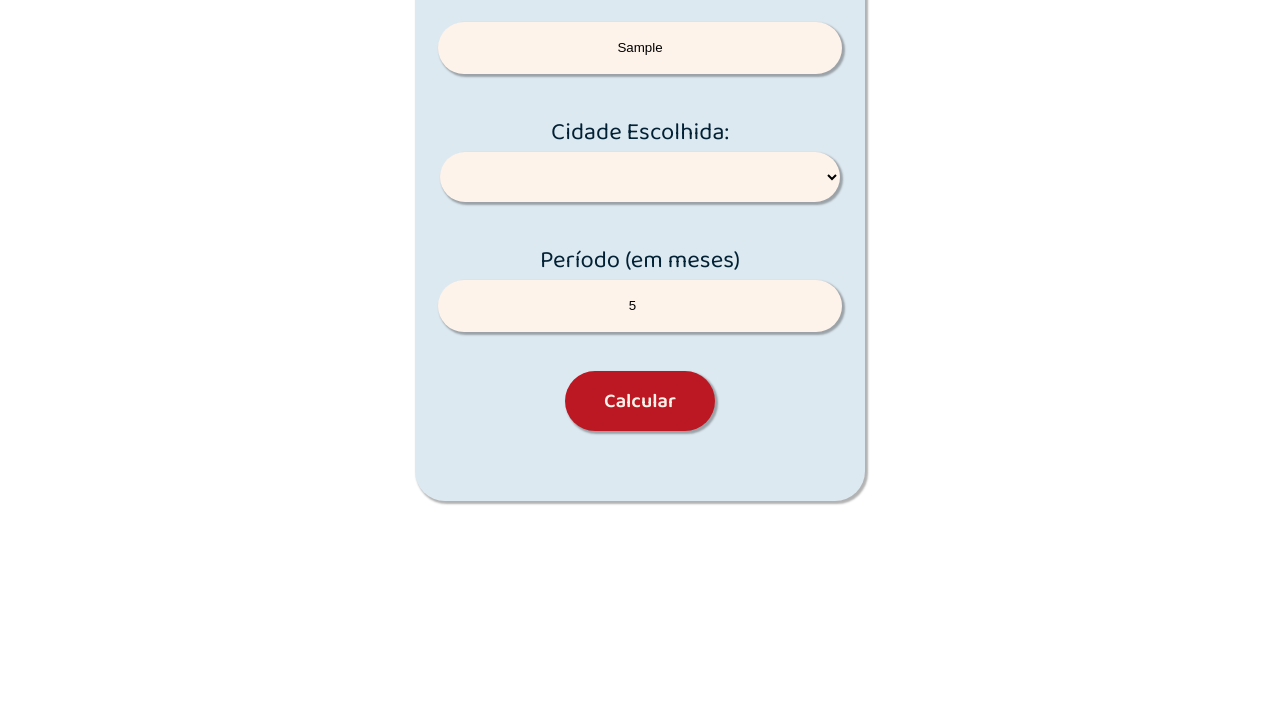
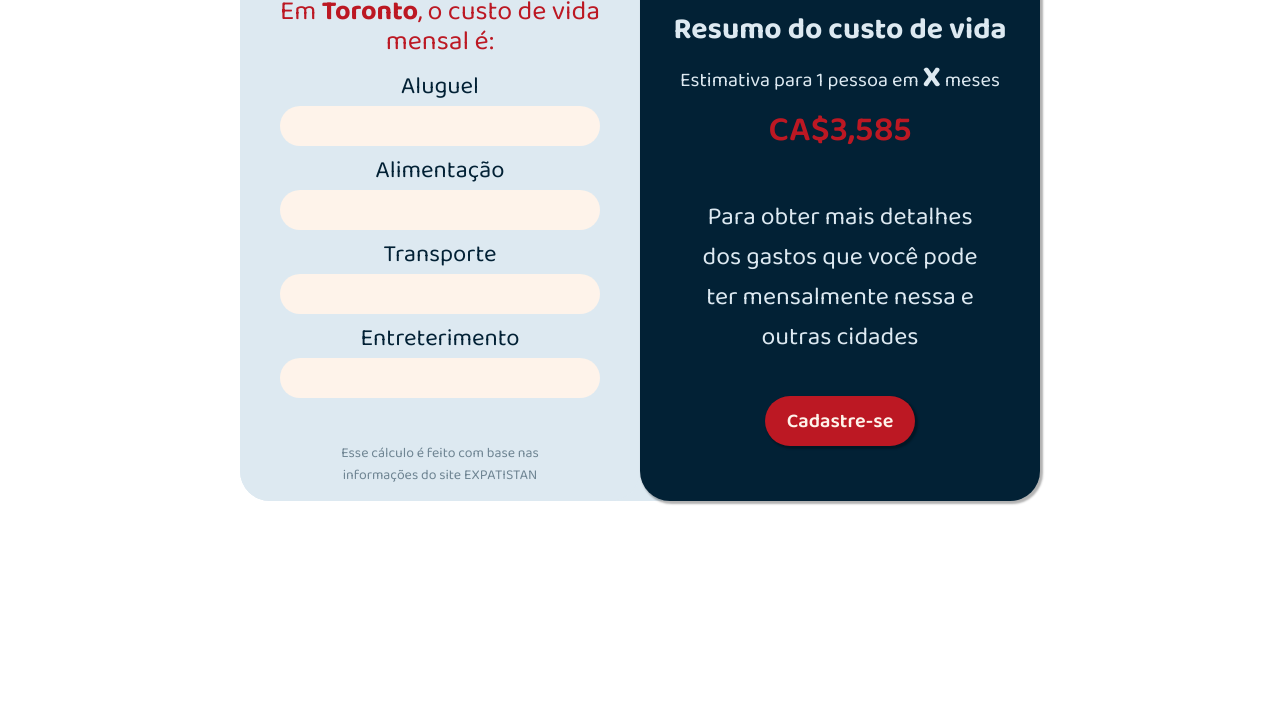
Before and after one commit to sophture/Pathway, a plain HTML site: page site/index.html in a window 1280 px wide. Both pictures are taken after typing "Sample", "5" into the empty fields and a click on the button "Calcular". Shown: the part 3287-3998 px from the top of the page. Drawn offline with Linux system fonts and the light colour scheme; files whose address does not match are found by name; a web font is replaced by a local one.

Commit message:
site quase completo

```diff
--- a/site/index.html
+++ b/site/index.html
@@ -17,10 +17,10 @@
             <img class="logo" src="./img/logo.png" alt="">
             <div class="nav-bar">
                 <ul class="nav-list">
-                    <li><a href="#scroll_1">Home</a></li>
                     <li><a href="#scroll_2">Visto</a></li>
                     <li><a href="#scroll_3">Oportunidades</a></li>
                     <li><a href="#scroll_4">Custo de Vida</a></li>
+                    <li><a href="#scroll_5">Acesso Exclusivo</a></li>
                     <button class="nav-button" href="./login/tela-login.html">Entrar</a></button>
                 </ul>
             </div>
@@ -41,22 +41,19 @@
                 <div class="circulo"><img src="./img/passaporte.png" alt="">
                 </div>
                 <p>Passaporte</p>
-                <span>Lorem ipsum dolor sit amet, consectetur adipiscing elit. Etiam mattis est id ullamcorper
-                    elementum. Pellentesque vel mollis purus. Fusce sit amet posuere sem.</span>
+                <span>O passaporte é o seu documento de identificação internacional e é essencial para viajar para o Canadá. Certifique-se de que o seu passaporte esteja válido por pelo menos seis meses além da sua data de retorno planejada.</span>
             </div>
             <div class="card">
                 <div class="circulo"><img src="./img/estudando.png" alt="">
                 </div>
                 <p>Estudo + Trabalho</p>
-                <span>Lorem ipsum dolor sit amet, consectetur adipiscing elit. Etiam mattis est id ullamcorper
-                    elementum. Pellentesque vel mollis purus. Fusce sit amet posuere sem.</span>
+                <span>O Canadá oferece diversas oportunidades para estudantes internacionais que desejam trabalhar enquanto estudam. Isso pode ajudar a cobrir os custos de vida e proporcionar uma experiência profissional valiosa.</span>
             </div>
             <div class="card">
                 <div class="circulo"><img src="./img/permissao.png" alt="">
                 </div>
                 <p>Permissões</p>
-                <span>Lorem ipsum dolor sit amet, consectetur adipiscing elit. Etiam mattis est id ullamcorper
-                    elementum. Pellentesque vel mollis purus. Fusce sit amet posuere sem.</span>
+                <span>Para estudar ou trabalhar no Canadá, você precisará das permissões adequadas, como visto de estudante ou autorização de trabalho. É crucial entender qual tipo de permissão você necessita e como obtê-la.</span>
             </div>
         </div>
     </div>
@@ -69,11 +66,7 @@
             <div class="texto-c3">
                 <div class="subtitulo">
                     <h1>Caixa</h1>
-                    <span>Ut mattis nisi ut varius tempor. Fusce dapibus iaculis arcu. Ut luctus dignissim tellus, sed
-                        fringilla mi tincidunt eu. Vivamus tincidunt ut nibh eu sodales. Donec sit amet sodales lacus,
-                        et tempor quam. Nam sit amet sem in nibh porta pellentesque. Duis turpis justo, consequat vitae
-                        porta eget, pharetra vel felis facilisis nunc id tellus viverra, vitae ornare neque suscipit.
-                        Nullam at ligula sit amet nibh dapibus semper at eu massa. Ut mauris dolor</span>
+                    <span>O caixa é uma função fundamental em qualquer loja, incluindo as lojas da Caixa. A função do caixa envolve interagir com os clientes, processar transações e garantir que o dinheiro seja contabilizado corretamente. Abaixo, você encontrará mais informações sobre as responsabilidades e habilidades necessárias para desempenhar essa função.</span>
                 </div>
                 <div class="info">
                     <div>
@@ -104,7 +97,7 @@
         <span class="subtitulo-c4">Calcule quanto você vai gastar na sua viagem!</span>
 
         <br>
-        <div class="box-c4">
+        <div class="box-c4" id="tela1">
             <input type="text" placeholder="Nome" class="input" id="input_nome">
             <br>
             <p>Cidade Escolhida:</p>
@@ -121,20 +114,101 @@
             <br>
             <button onclick="calcular()">Calcular</button>
         </div>
+        <div class="box-c4-b" id="tela2">
+            <div class="box-l">
+                <p>Olá Felipe, <br>
+                    Em <b>Toronto</b>, o custo de vida mensal é:</p>
+                <span>Aluguel</span>
+                <div class="resultado"></div>
+                <span>Alimentação</span>
+                <div class="resultado"></div>
+                <span>Transporte</span>
+                <div class="resultado"></div>
+                <span>Entreterimento</span>
+                <div class="resultado"></div>
+                <br>
+                <small>Esse cálculo é feito com base nas informações do site EXPATISTAN</small>
+            </div>
+            <div class="box-r">
+                <b>Resumo do custo de vida</b>
+                <small>Estimativa para 1 pessoa em <b>X</b> meses</small>
+                <p>CA$3,585</p>
+                <br>
+                <span>Para obter mais detalhes dos gastos que você pode ter
+                    mensalmente nessa e outras cidades</span>
+                <br>
+                <button onclick="irCadastro()">Cadastre-se</button>
+            </div>
+        </div>
     </div>
 
 
 
-<div class="container5" id="scroll_5">
-    <img class="imagem-folha" src="./img/logo-folha.png">
+    <div class="container5" id="scroll_5">
+        <img class="imagem-folha" src="./img/logo-folha.png">
         <h1 class="titulo-c5">Acesso Exclusivo</h1>
         <span>Cadastre-se no nosso site e tenha acesso a conteúdos únicos</span>
-    <div class="box-c5">
-        <div class="card-c5"><img src="./img/painel.png" alt=""></div>
-        <div class="card-c5"><img src="./img/perguntas-frequentes.png" alt=""></div>
-        <div class="card-c5"><img src="./img/grupo.png" alt=""></div>
+        <div class="box-c5">
+            <div class="card-c5"><img src="./img/painel.png" alt="">
+                <p>Dashboard</p>
+            </div>
+            <div class="card-c5"><img src="./img/perguntas-frequentes.png" alt="">
+                <p>Qual a cidade ideal para você?</p>
+            </div>
+            <div class="card-c5"><img src="./img/grupo.png" alt="">
+                <p>
+                    Forúm com experiências
+                </p>
+            </div>
+
+        </div>
+        <button href="cadastro/tela-cadastro.html">Faça seu cadastro!</a></button>
 
     </div>
-    <button href="cadastro/tela-cadastro.html">Faça seu cadastro!</a></button>
 
-</div>
+</body>
+
+<script>
+    function calcular() {
+        const cidadeSelecionada = select_cidades.value;
+        const periodoSelecionado = Number(input_periodo.value);
+        let alimentacao = 0;
+        let moradia = 0;
+        let transporte = 0;
+        let entreterimento = 0;
+
+        tela1.style.display = 'none'
+        tela2.style.display = 'flex'
+
+        if (cidadeSelecionada == "toronto") {
+            alimentacao = 400
+            moradia = 2500
+            transporte = 148
+            entreterimento = 200
+        } else if (cidadeSelecionada == "vancouver") {
+            alimentacao = 400
+            moradia = 1500
+            transporte = 129
+            entreterimento = 200
+        } else if (cidadeSelecionada == "montreal") {
+            alimentacao = 400
+            moradia = 1200
+            transporte = 98
+            entreterimento = 200
+        } else if (cidadeSelecionada == "quebec") {
+            alimentacao = 400
+            moradia = 1080
+            transporte = 87
+            entreterimento = 200
+        }
+
+        let valorTotal = alimentacao + moradia + transporte + entreterimento * periodoSelecionado
+
+
+
+    }
+
+    function irCadastro() {
+        window.location.href = "./cadastro/tela-cadastro.html"
+    }
+</script>
--- a/site/site.css
+++ b/site/site.css
@@ -80,7 +80,7 @@ header {
     color: #FEF3EA;
     text-decoration: none;
     transition: 0.3s;
-    font-size: 20px;
+    font-size: 18px;
     list-style-type: none;
     font-family: 'Baloo 2';
 }
@@ -397,6 +397,100 @@ header {
     background-color: #022135;
 }
 
+.box-c4-b {
+    background-color: #DDE9F1;
+    width: 800px;
+    height: 550px;
+    display: none;
+    justify-content: center;
+    align-items: center;
+    flex-direction: row;
+    border-radius: 30px;
+}
+
+.box-l {
+    width: 50%;
+    height: 550px;
+    background-color: #DDE9F1;
+    display: flex;
+    justify-content: center;
+    align-items: center;
+    flex-direction: column;
+    border-radius: 30px;
+    font-family: 'Baloo 2', serif;
+    font-size: 24px;
+    color: #022135;
+}
+
+.box-l p {
+    color: #BC1823;
+    font-size: 27px;
+    text-align: center;
+    line-height: 30px;
+    margin-bottom: 10px;
+
+}
+
+.box-l .resultado {
+    height: 40px;
+    width: 80%;
+    background-color: #FEF3EA;
+    border-radius: 30px;
+    margin-bottom: 5px;
+}
+
+.box-l small {
+    text-align: center;
+    font-size: 14px;
+    color: rgba(2, 33, 53, 0.5);
+    width: 250px;
+}
+
+.box-r {
+    width: 50%;
+    height: 550px;
+    background-color: #022135;
+    display: flex;
+    justify-content: center;
+    align-items: center;
+    flex-direction: column;
+    border-radius: 30px;
+    font-family: 'Baloo 2', serif;
+    font-size: 24px;
+    color: #DDE9F1;
+    box-shadow: 2px 2px 2px 1px rgba(0, 0, 0, 0.3);
+}
+
+.box-r b {
+    font-size: 30px;
+}
+
+
+.box-r p {
+    color: #BC1823;
+    font-weight: 600;
+    font-size: 35px;
+}
+
+.box-r span {
+    text-align: center;
+    font-size: 25px;
+    width: 300px;
+}
+
+.box-r button {
+    background-color: #BC1823;
+    border-radius: 30px;
+    border: none;
+    font-size: 20px;
+    font-family: 'Baloo 2';
+    font-weight: 600;
+    color: #fef3ea;
+    width: 150px;
+    height: 50px;
+    box-shadow: 2px 2px 2px 1px rgba(0, 0, 0, 0.3);
+}
+
 .container5 {
     display: flex;
     width: 100%;
@@ -431,14 +525,28 @@ header {
 }
 
  .card-c5 {
-    width: 400px;
+    width: 350px;
     height: 500px;
     background-color: #FEF3EA;
     border-radius: 30px;
     display: flex;
     justify-content: center;
+    flex-direction: column;
+    align-items: center;
+    box-shadow: 2px 2px 2px 1px rgba(0, 0, 0, 0.3);
+    transition: 1s;
+}
 
+.card-c5:hover {
+    transform: scale(1.1);
+}
 
+.card-c5 p {
+    font-size: 35px;
+    font-family: 'Baloo 2', serif;
+    color: #560216;
+    font-weight: 700;
+    text-align: center;
 }
 
 .container5 button {
@@ -456,4 +564,7 @@ header {
 .box-c5 img {
     width: 200px;
     height: 200px;
+    margin-top: 30px;
+    margin-bottom: 70px;
+
 }
```
